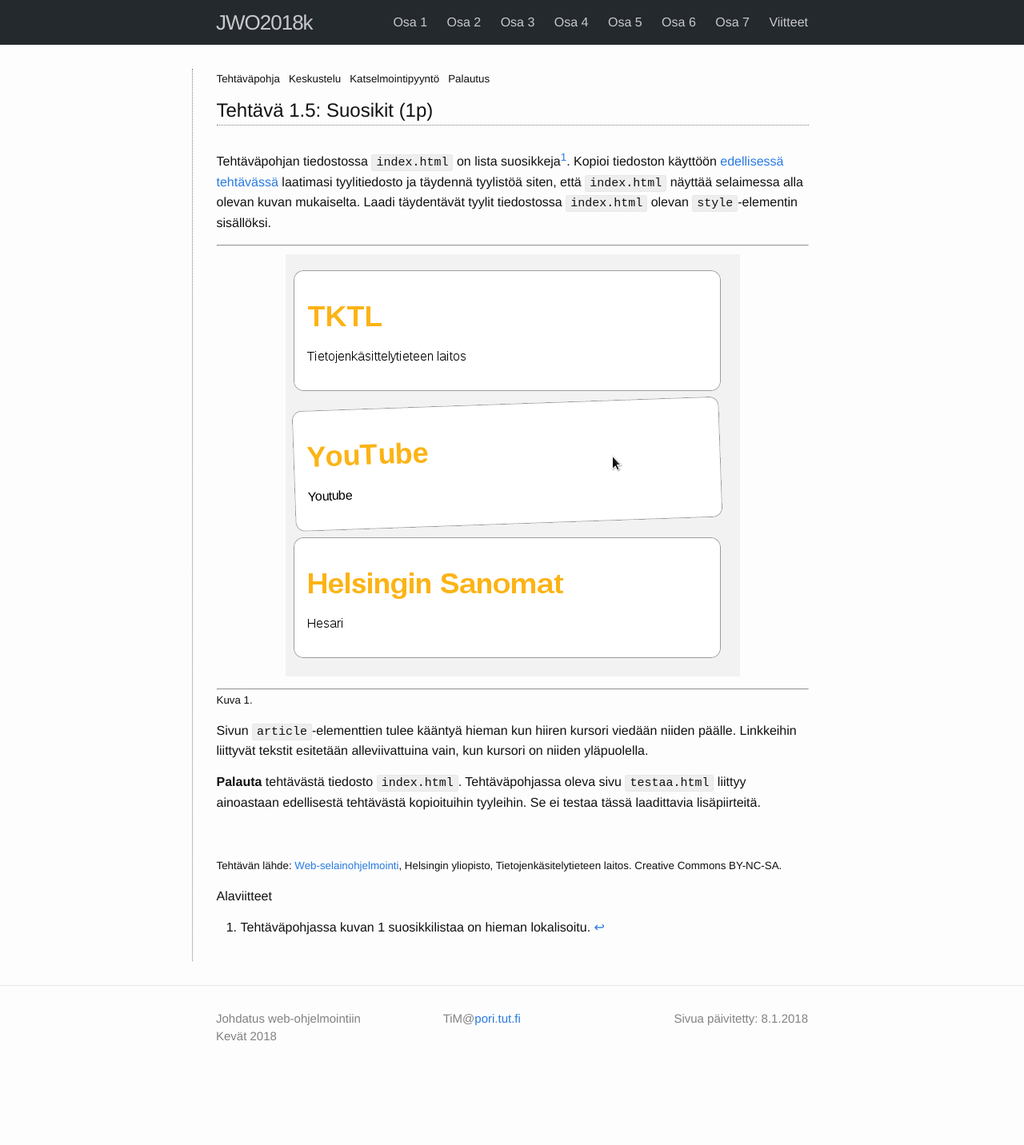
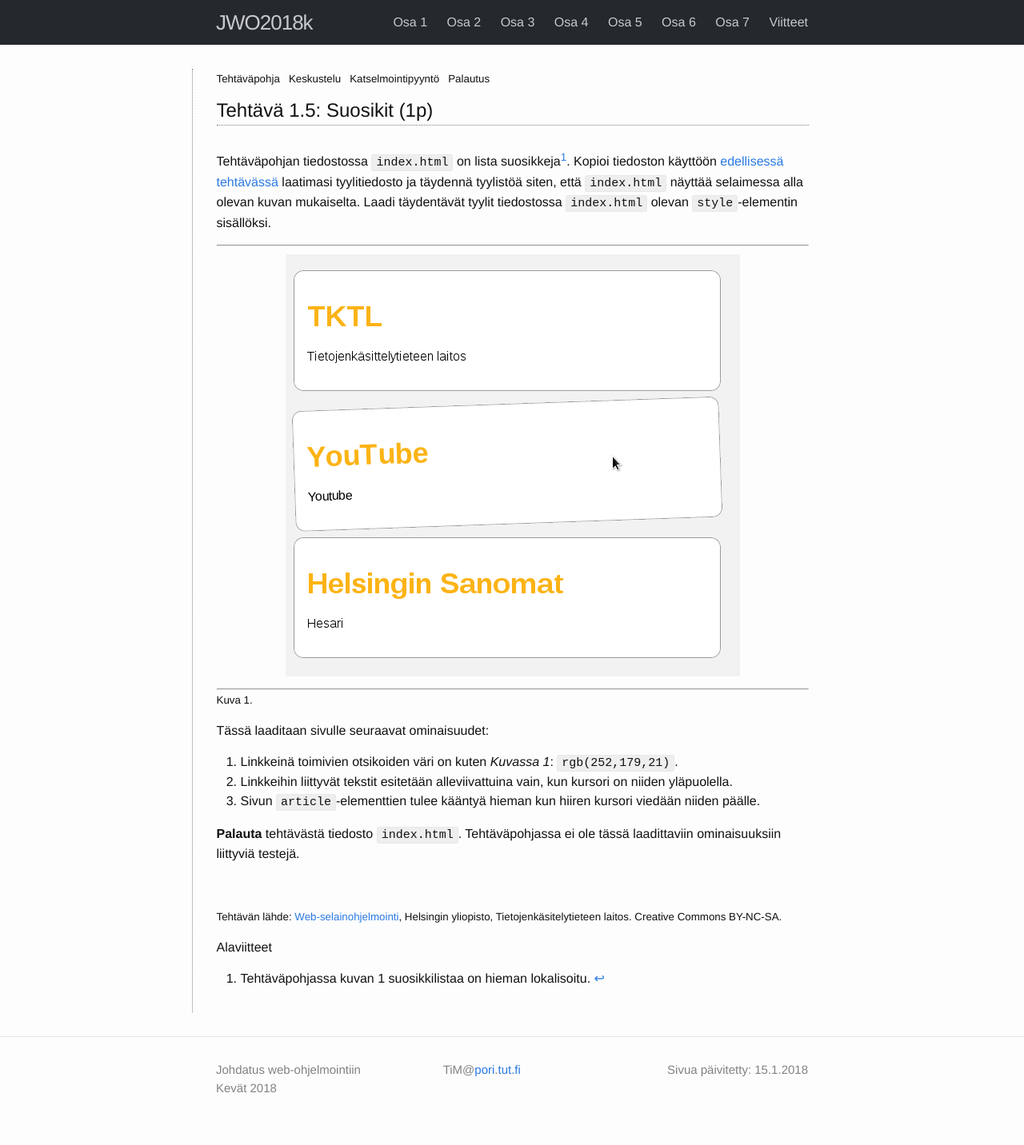
Before and after one commit to timedu/jwo2018k, a Jekyll site: the page built from docs/_osa1/tehtava15.md, in a window 1280 px wide. Shown: the whole page at 80% size. Built offline with Jekyll 4.4.1, drawn with Linux system fonts in a browser that asks for light colours; before the commit the page ends 1368 px from its top, so only the background shows below that.

Commit message:
ex 1.5 fix

```diff
--- a/docs/_osa1/tehtava15.md
+++ b/docs/_osa1/tehtava15.md
@@ -4,7 +4,7 @@ title: "Tehtävä 1.5: Suosikit (1p)"
 exercise_template_name: W1E05.Suosikit
 exercise_discussion_id: 91529
 exercise_upload_id: 364643
-modified_at: 8.1.2018
+modified_at: 15.1.2018
 ---
 
 Tehtäväpohjan tiedostossa `index.html` on lista suosikkeja[^1]. Kopioi tiedoston käyttöön [edellisessä tehtävässä](../tehtava14) laatimasi tyylitiedosto ja täydennä tyylistöä siten, että `index.html` näyttää selaimessa alla olevan kuvan mukaiselta. Laadi täydentävät tyylit tiedostossa `index.html` olevan `style`-elementin sisällöksi.
@@ -18,9 +18,15 @@ Tehtäväpohjan tiedostossa `index.html` on lista suosikkeja[^1]. Kopioi tiedost
 ---
 <small>Kuva 1.</small>
 
-Sivun `article`-elementtien tulee kääntyä hieman kun hiiren kursori viedään niiden päälle. Linkkeihin liittyvät tekstit esitetään alleviivattuina vain, kun kursori on niiden yläpuolella.
+Tässä laaditaan sivulle seuraavat ominaisuudet:
 
-**Palauta** tehtävästä tiedosto `index.html`. Tehtäväpohjassa oleva sivu `testaa.html` liittyy ainoastaan edellisestä tehtävästä kopioituihin tyyleihin. Se ei testaa tässä laadittavia lisäpiirteitä.
+1. Linkkeinä toimivien otsikoiden väri on kuten *Kuvassa 1*: `rgb(252,179,21)`.
+2. Linkkeihin liittyvät tekstit esitetään alleviivattuina vain, kun kursori on niiden yläpuolella.
+3. Sivun `article`-elementtien tulee kääntyä hieman kun hiiren kursori viedään niiden päälle.
+
+**Palauta** tehtävästä tiedosto `index.html`.
+Tehtäväpohjassa ei ole tässä laadittaviin ominaisuuksiin liittyviä testejä.
+
 
 
 <br/>
```
Also changed, not shown: docs/viitteet.md (+4 -3 lines), 1 other file.
